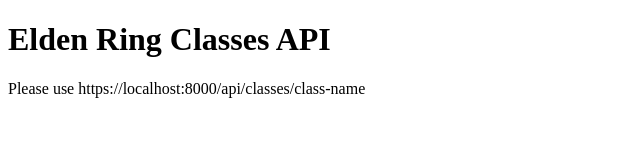
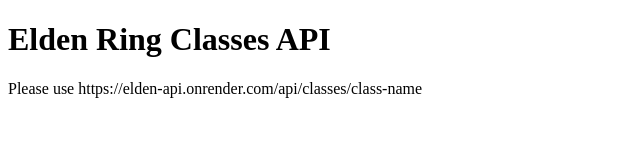
Before and after one commit to Johnnybhendon/elden-api, a website: page index.html in a window 1280 px wide. Shown: the full height of the page, 0-640 px from the left. Drawn offline with Linux system fonts and the light colour scheme.

Commit message:
Correct path on index.html

```diff
--- a/index.html
+++ b/index.html
@@ -8,6 +8,6 @@
 </head>
 <body>
     <h1>Elden Ring Classes API</h1>
-    <p>Please use https://localhost:8000/api/classes/class-name</p>
+    <p>Please use https://elden-api.onrender.com/api/classes/class-name</p>
 </body>
 </html>
```
